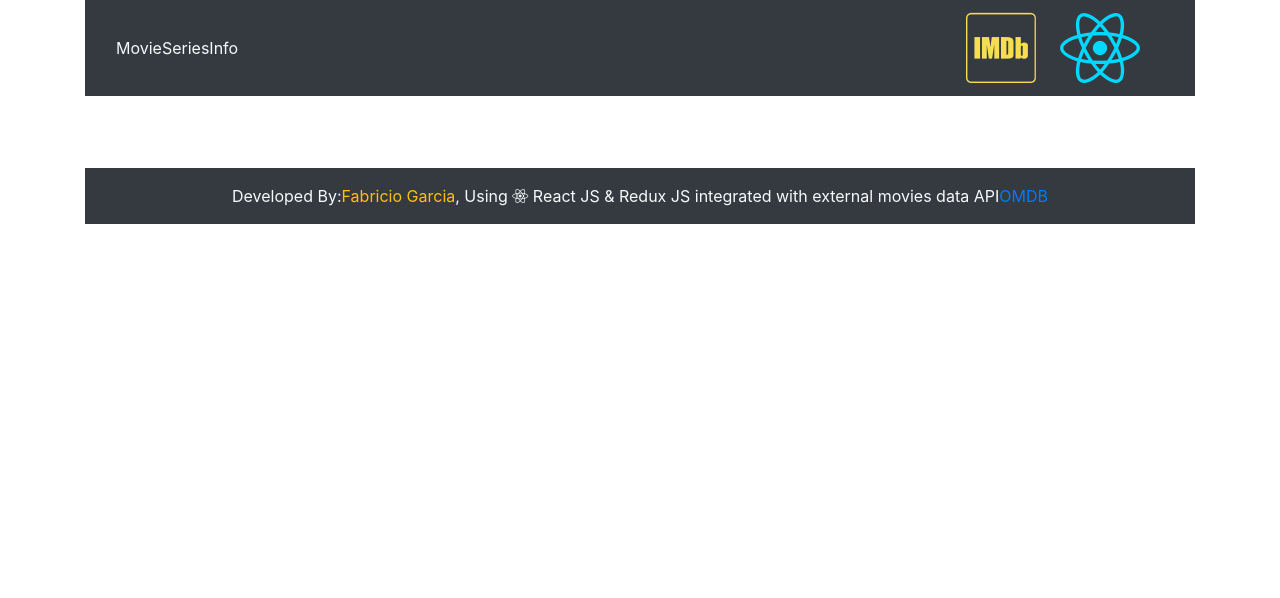
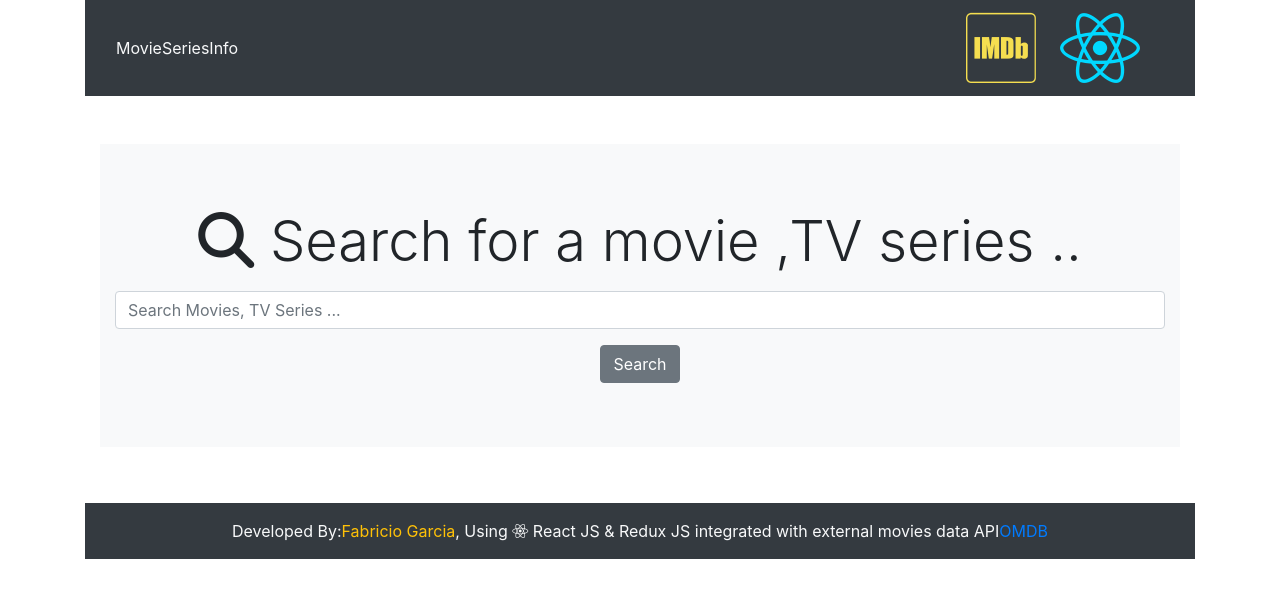
Before and after one commit to fabricio-garcia/catalogue-of-movies, a React (Create React App) app: page /#/ in a window 1280 px wide. Shown: the top 598 px of the page. Built offline with nearby package versions, Linux system fonts and the light colour scheme.

Commit message:
feat: Create home components
- Create Landing component layout
- Create SearchForm component layout

```diff
--- a/src/App.js
+++ b/src/App.js
@@ -3,11 +3,13 @@
 
 import NavBar from './components/NavBar/NavBar';
 import Footer from './components/Footer/Footer';
+import Landing from './components/home/Landing';
 
 function App() {
   return (
     <div className="container">
       <NavBar />
+      <Landing />
       <Footer />
     </div>
   );
--- /dev/null
+++ b/src/components/home/Landing.js
@@ -0,0 +1,15 @@
+import React, { Component } from 'react';
+
+import SearchForm from './SearchForm';
+
+export class Landing extends Component {
+  render() {
+    return (
+      <div className="container">
+        <SearchForm />
+      </div>
+    );
+  }
+}
+
+export default Landing;
--- /dev/null
+++ b/src/components/home/SearchForm.js
@@ -0,0 +1,31 @@
+import React, { Component } from 'react';
+
+export class Searchform extends Component {
+  render() {
+    return (
+      <div className="jumbotron jumbotron-fluid mt-5 text-center bg-light">
+        <div className="container">
+          <h1 className="display-4 mb-3">
+            <i className="fa fa-search" />
+            {' '}
+            Search for a movie ,TV series ..
+          </h1>
+          <form id="searchForm" onSubmit={this.onSubmit}>
+            <input
+              type="text"
+              className="form-control"
+              name="searchText"
+              placeholder="Search Movies, TV Series ..."
+              onChange={this.onChange}
+            />
+            <button type="submit" className="btn btn-secondary btn-bg mt-3">
+              Search
+            </button>
+          </form>
+        </div>
+      </div>
+    );
+  }
+}
+
+export default Searchform;
```
